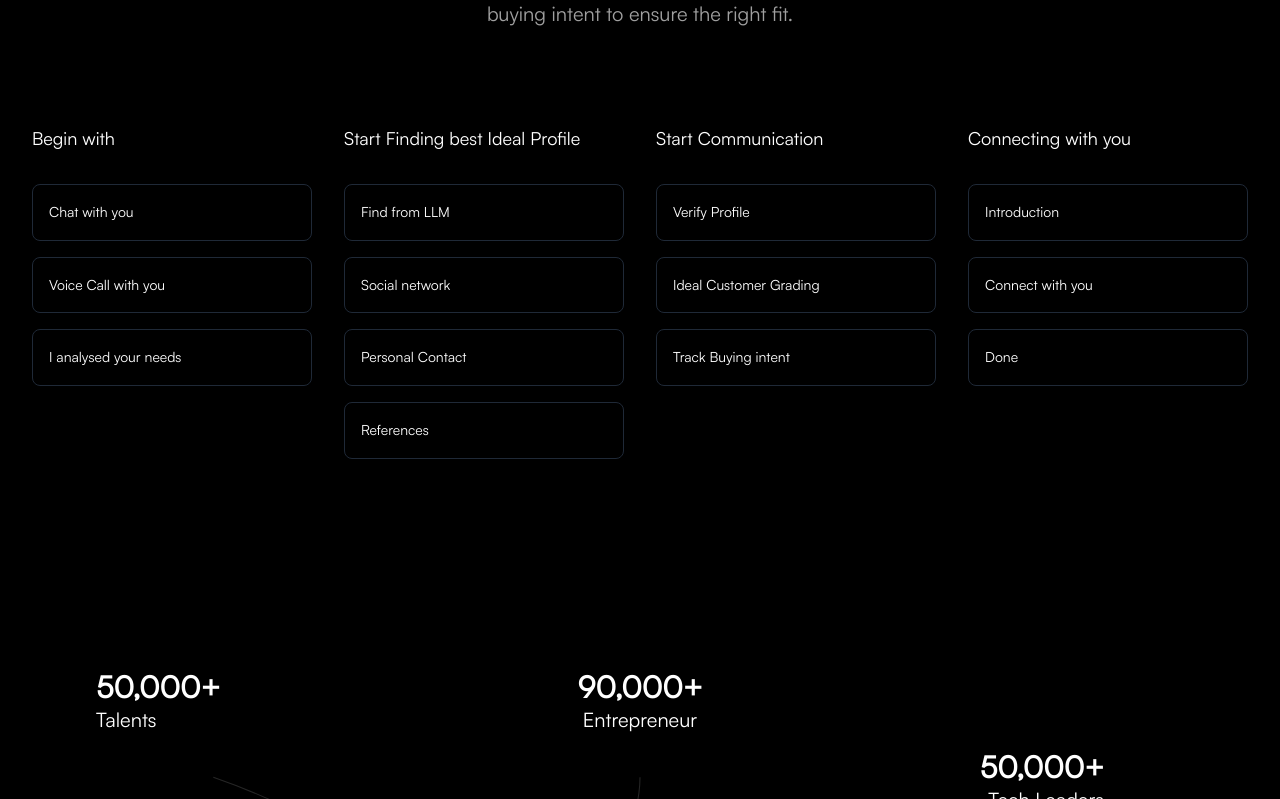
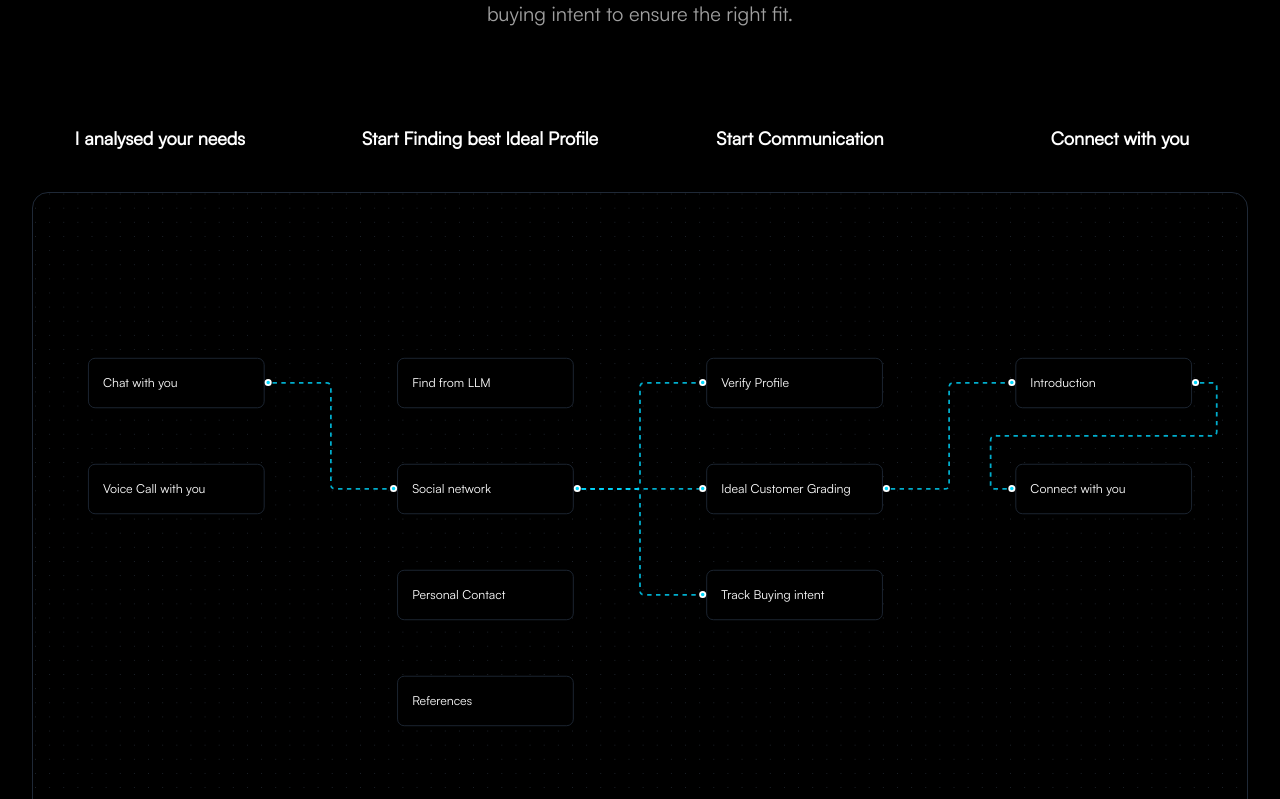
Before and after one commit to Vance-2025/Vance-Website, a Next.js app: page / in a window 1280 px wide. Shown: the part 1181-1980 px from the top of the page. Built offline with nearby package versions, Linux system fonts and the light colour scheme.

Commit message:
Nodes Connected

```diff
--- a/app/components/sections/BrandIdentity.tsx
+++ b/app/components/sections/BrandIdentity.tsx
@@ -1,3 +1,5 @@
+'use client';
+
 import Image from 'next/image';
 import { MessageCircle } from "lucide-react"
 
--- a/app/components/sections/ProcessFlow.tsx
+++ b/app/components/sections/ProcessFlow.tsx
@@ -3,6 +3,134 @@
 import { useState, useEffect } from 'react';
 import { MessageCircle, Phone, Users, Search, CheckCircle, UserCheck, TrendingUp, UserPlus, ArrowRight } from 'lucide-react';
 import { motion, useAnimation } from 'framer-motion';
+import {
+  ReactFlow,
+  Background,
+  Node,
+  Edge,
+  Handle,
+  Position,
+} from '@xyflow/react';
+import '@xyflow/react/dist/style.css';
+
+// Custom Node Component with both handles
+const CustomNodeWithHandles = ({ data }: any) => {
+  return (
+    <div className="relative">
+      <Handle
+        type="source"
+        position={Position.Right}
+        style={{
+          background: '#00D9FF',
+          width: 8,
+          height: 8,
+          border: '2px solid #fff',
+          borderRadius: '50%'
+        }}
+      />
+
+      <Handle
+        type="target"
+        position={Position.Left}
+        style={{
+          background: '#00D9FF',
+          width: 8,
+          height: 8,
+          border: '2px solid #fff',
+          borderRadius: '50%'
+        }}
+      />
+
+      <motion.div
+        whileHover={{ scale: 1.02 }}
+        className="bg-black border border-gray-800 rounded-lg p-4 transition-all duration-300 hover:border-gray-600 min-w-[200px]"
+      >
+        <p className="text-white text-sm leading-relaxed">
+          {data.label}
+        </p>
+      </motion.div>
+    </div>
+  );
+};
+
+// Custom Node Component without left handle
+const CustomNodeNoLeftHandle = ({ data }: any) => {
+  return (
+    <div className="relative">
+      <Handle
+        type="source"
+        position={Position.Right}
+        style={{
+          background: '#00D9FF',
+          width: 8,
+          height: 8,
+          border: '2px solid #fff',
+          borderRadius: '50%'
+        }}
+      />
+
+      <motion.div
+        whileHover={{ scale: 1.02 }}
+        className="bg-black border border-gray-800 rounded-lg p-4 transition-all duration-300 hover:border-gray-600 min-w-[200px]"
+      >
+        <p className="text-white text-sm leading-relaxed">
+          {data.label}
+        </p>
+      </motion.div>
+    </div>
+  );
+};
+
+// Custom Node Component without right handle
+const CustomNodeNoRightHandle = ({ data }: any) => {
+  return (
+    <div className="relative">
+      <Handle
+        type="target"
+        position={Position.Left}
+        style={{
+          background: '#00D9FF',
+          width: 8,
+          height: 8,
+          border: '2px solid #fff',
+          borderRadius: '50%'
+        }}
+      />
+
+      <motion.div
+        whileHover={{ scale: 1.02 }}
+        className="bg-black border border-gray-800 rounded-lg p-4 transition-all duration-300 hover:border-gray-600 min-w-[200px]"
+      >
+        <p className="text-white text-sm leading-relaxed">
+          {data.label}
+        </p>
+      </motion.div>
+    </div>
+  );
+};
+
+// Custom Node Component without any handles
+const CustomNodeNoHandles = ({ data }: any) => {
+  return (
+    <div className="relative">
+      <motion.div
+        whileHover={{ scale: 1.02 }}
+        className="bg-black border border-gray-800 rounded-lg p-4 transition-all duration-300 hover:border-gray-600 min-w-[200px]"
+      >
+        <p className="text-white text-sm leading-relaxed">
+          {data.label}
+        </p>
+      </motion.div>
+    </div>
+  );
+};
+
+const nodeTypes = {
+  custom: CustomNodeWithHandles,
+  noLeftHandle: CustomNodeNoLeftHandle,
+  noRightHandle: CustomNodeNoRightHandle,
+  noHandles: CustomNodeNoHandles,
+};
 
 const ProcessFlow = () => {
   const [activeStep, setActiveStep] = useState(0);
@@ -11,13 +139,12 @@ const ProcessFlow = () => {
   const processData = [
     {
       column: 1,
-      title: "Begin with",
+      title: "I analysed your needs",
       icon: MessageCircle,
       color: "from-blue-500 to-cyan-400",
       steps: [
-        { text: "Chat with you", icon: MessageCircle, highlight: false, done: false },
-        { text: "Voice Call with you", icon: Phone, highlight: false, done: false },
-        { text: "I analysed your needs", icon: Users, highlight: true, done: false }
+        { id: 'chat-with-you', text: "Chat with you", icon: MessageCircle, highlight: false, done: false },
+        { id: 'voice-call', text: "Voice Call with you", icon: Phone, highlight: false, done: false },
       ]
     },
     {
@@ -26,10 +153,10 @@ const ProcessFlow = () => {
       icon: Search,
       color: "from-purple-500 to-pink-400",
       steps: [
-        { text: "Find from LLM", icon: Search, highlight: false, done: false },
-        { text: "Social network", icon: Users, highlight: false, done: false },
-        { text: "Personal Contact", icon: UserCheck, highlight: false, done: false },
-        { text: "References", icon: Users, highlight: false, done: false }
+        { id: 'find-from-llm', text: "Find from LLM", icon: Search, highlight: false, done: false },
+        { id: 'social-network', text: "Social network", icon: Users, highlight: false, done: false },
+        { id: 'personal-contact', text: "Personal Contact", icon: UserCheck, highlight: false, done: false },
+        { id: 'references', text: "References", icon: Users, highlight: false, done: false }
       ]
     },
     {
@@ -38,9 +165,9 @@ const ProcessFlow = () => {
       icon: TrendingUp,
       color: "from-green-500 to-emerald-400",
       steps: [
-        { text: "Verify Profile", icon: CheckCircle, highlight: false, done: false },
-        { text: "Ideal Customer Grading", icon: TrendingUp, highlight: false, done: false },
-        { text: "Track Buying intent", icon: TrendingUp, highlight: false, done: false }
+        { id: 'verify-profile', text: "Verify Profile", icon: CheckCircle, highlight: false, done: false },
+        { id: 'customer-grading', text: "Ideal Customer Grading", icon: TrendingUp, highlight: false, done: false },
+        { id: 'track-buying-intent', text: "Track Buying intent", icon: TrendingUp, highlight: false, done: false }
       ]
     },
     {
@@ -49,12 +176,193 @@ const ProcessFlow = () => {
       icon: UserPlus,
       color: "from-orange-500 to-red-400",
       steps: [
-        { text: "Introduction", icon: UserPlus, highlight: false, done: false },
-        { text: "Connect with you", icon: CheckCircle, highlight: false, done: false },
-        { text: "Done", icon: CheckCircle, highlight: true, done: true }
+        { id: 'introduction', text: "Introduction", icon: UserPlus, highlight: false, done: false },
+        { id: 'connect-with-you', text: "Connect with you", icon: CheckCircle, highlight: false, done: false },
       ]
     }
   ];
+
+  // Create nodes based on processData with proper positioning
+  const initialNodes: Node[] = [];
+
+  processData.forEach((column, colIndex) => {
+    const xPosition = 100 + (colIndex * 350);
+    let yPosition = 50;
+
+    column.steps.forEach((step, stepIndex) => {
+      // Determine node type based on which handles should be removed
+      const nodesWithoutLeftHandle = ['chat-with-you'];
+      const nodesWithoutRightHandle = ['verify-profile', 'track-buying-intent', 'connect-with-you'];
+      const nodesWithoutAnyHandles = ['voice-call', 'personal-contact', 'references', 'find-from-llm'];
+
+      let nodeType = 'custom'; // default with both handles
+
+      if (nodesWithoutAnyHandles.includes(step.id)) {
+        nodeType = 'noHandles';
+      } else if (nodesWithoutLeftHandle.includes(step.id)) {
+        nodeType = 'noLeftHandle';
+      } else if (nodesWithoutRightHandle.includes(step.id)) {
+        nodeType = 'noRightHandle';
+      }
+
+      initialNodes.push({
+        id: step.id,
+        type: nodeType,
+        position: { x: xPosition, y: yPosition + (stepIndex * 120) },
+        data: { label: step.text, id: step.id },
+      });
+    });
+  });
+
+  // Create edges based on design.md connections:
+  // 1. Chat with you → all boxes in column 2
+  // 2. Social Network → all boxes in column 3
+  // 3. Track Buying intent → Introduction
+  // 4. Introduction → Connect with you
+  const initialEdges: Edge[] = [
+    // Chat with you connects to all boxes in column 2
+    {
+      id: 'e-chat-llm',
+      source: 'chat-with-you',
+      target: 'find-from-llm',
+      animated: true,
+      style: {
+        strokeDasharray: '5,5',
+        stroke: '#00D9FF',
+        strokeWidth: 3,
+        strokeOpacity: 0.8
+      },
+      type: 'smoothstep'
+    },
+    {
+      id: 'e-chat-social',
+      source: 'chat-with-you',
+      target: 'social-network',
+      animated: true,
+      style: {
+        strokeDasharray: '5,5',
+        stroke: '#00D9FF',
+        strokeWidth: 3,
+        strokeOpacity: 0.8
+      },
+      type: 'smoothstep'
+    },
+    {
+      id: 'e-chat-personal',
+      source: 'chat-with-you',
+      target: 'personal-contact',
+      animated: true,
+      style: {
+        strokeDasharray: '5,5',
+        stroke: '#00D9FF',
+        strokeWidth: 3,
+        strokeOpacity: 0.8
+      },
+      type: 'smoothstep'
+    },
+    {
+      id: 'e-chat-references',
+      source: 'chat-with-you',
+      target: 'references',
+      animated: true,
+      style: {
+        strokeDasharray: '5,5',
+        stroke: '#00D9FF',
+        strokeWidth: 3,
+        strokeOpacity: 0.8
+      },
+      type: 'smoothstep'
+    },
+
+    // Social Network connects to all boxes in column 3
+    {
+      id: 'e-social-verify',
+      source: 'social-network',
+      target: 'verify-profile',
+      animated: true,
+      style: {
+        strokeDasharray: '5,5',
+        stroke: '#00D9FF',
+        strokeWidth: 3,
+        strokeOpacity: 0.8
+      },
+      type: 'smoothstep'
+    },
+    {
+      id: 'e-social-grading',
+      source: 'social-network',
+      target: 'customer-grading',
+      animated: true,
+      style: {
+        strokeDasharray: '5,5',
+        stroke: '#00D9FF',
+        strokeWidth: 3,
+        strokeOpacity: 0.8
+      },
+      type: 'smoothstep'
+    },
+    {
+      id: 'e-social-intent',
+      source: 'social-network',
+      target: 'track-buying-intent',
+      animated: true,
+      style: {
+        strokeDasharray: '5,5',
+        stroke: '#00D9FF',
+        strokeWidth: 3,
+        strokeOpacity: 0.8
+      },
+      type: 'smoothstep'
+    },
+
+    // Track Buying intent connects to Introduction
+    {
+      id: 'e-intent-intro',
+      source: 'track-buying-intent',
+      target: 'introduction',
+      animated: true,
+      style: {
+        strokeDasharray: '5,5',
+        stroke: '#00D9FF',
+        strokeWidth: 3,
+        strokeOpacity: 0.8
+      },
+      type: 'smoothstep'
+    },
+
+    // Ideal Customer Grading connects to Introduction
+    {
+      id: 'e-grading-intro',
+      source: 'customer-grading',
+      target: 'introduction',
+      animated: true,
+      style: {
+        strokeDasharray: '5,5',
+        stroke: '#00D9FF',
+        strokeWidth: 3,
+        strokeOpacity: 0.8
+      },
+      type: 'smoothstep'
+    },
+
+    // Introduction connects to Connect with you
+    {
+      id: 'e-intro-connect',
+      source: 'introduction',
+      target: 'connect-with-you',
+      animated: true,
+      style: {
+        strokeDasharray: '5,5',
+        stroke: '#00D9FF',
+        strokeWidth: 3,
+        strokeOpacity: 0.8
+      },
+      type: 'smoothstep'
+    },
+  ];
+
+  const [nodes, setNodes] = useState<Node[]>(initialNodes);
+  const [edges, setEdges] = useState<Edge[]>(initialEdges);
 
   const containerVariants = {
     hidden: { opacity: 0 },
@@ -129,7 +437,46 @@ const ProcessFlow = () => {
           </motion.p>
         </motion.div>
 
-        {/* Process Flow */}
+        {/* Column Headings */}
+        <motion.div
+          variants={containerVariants}
+          initial="hidden"
+          whileInView="visible"
+          viewport={{ once: true, margin: "-100px" }}
+          className="relative mb-8"
+        >
+          <div className="grid grid-cols-4 gap-8 lg:gap-16">
+            {/* Column 1 Heading */}
+            <div className="text-center">
+              <h3 className="text-white text-lg font-semibold mb-2">
+                I analysed your needs
+              </h3>
+            </div>
+
+            {/* Column 2 Heading */}
+            <div className="text-center">
+              <h3 className="text-white text-lg font-semibold mb-2">
+                Start Finding best Ideal Profile
+              </h3>
+            </div>
+
+            {/* Column 3 Heading */}
+            <div className="text-center">
+              <h3 className="text-white text-lg font-semibold mb-2">
+                Start Communication
+              </h3>
+            </div>
+
+            {/* Column 4 Heading */}
+            <div className="text-center">
+              <h3 className="text-white text-lg font-semibold mb-2">
+                Connect with you
+              </h3>
+            </div>
+          </div>
+        </motion.div>
+
+        {/* React Flow Canvas */}
         <motion.div
           variants={containerVariants}
           initial="hidden"
@@ -137,85 +484,36 @@ const ProcessFlow = () => {
           viewport={{ once: true, margin: "-100px" }}
           className="relative"
         >
-          {/* Desktop Layout - 4 columns */}
-          <div className="hidden lg:grid lg:grid-cols-12 gap-8 items-start relative">
-
-            {processData.map((column, columnIndex) => (
-              <motion.div
-                key={columnIndex}
-                variants={itemVariants}
-                className="lg:col-span-3 relative"
-              >
-                {/* Column Header */}
-                <div className="mb-8">
-                  <h3 className="text-white text-lg font-medium mb-4">
-                    {column.title}
-                  </h3>
-                </div>
-
-                {/* Steps */}
-                <div className="space-y-4">
-                  {column.steps.map((step, stepIndex) => {
-                    const globalStepIndex = processData.slice(0, columnIndex).reduce((acc, col) => acc + col.steps.length, 0) + stepIndex;
-                    const isActive = globalStepIndex === activeStep;
-
-                    return (
-                      <motion.div
-                        key={stepIndex}
-                        initial={{ opacity: 0, y: 20 }}
-                        whileInView={{ opacity: 1, y: 0 }}
-                        viewport={{ once: true }}
-                        whileHover={{ scale: 1.02 }}
-                        className="bg-black border border-gray-800 rounded-lg p-4 transition-all duration-300 hover:border-gray-600"
-                      >
-                        <p className="text-white text-sm leading-relaxed">
-                          {step.text}
-                        </p>
-                      </motion.div>
-                    );
-                  })}
-                </div>
-
-              </motion.div>
-            ))}
-          </div>
-
-          {/* Mobile Layout - 2x2 Grid */}
-          <div className="lg:hidden grid grid-cols-2 gap-8">
-            {processData.map((column, columnIndex) => (
-              <motion.div
-                key={columnIndex}
-                variants={itemVariants}
-                className="space-y-4"
-              >
-                {/* Column Header */}
-                <div className="mb-6">
-                  <h3 className="text-white text-base font-medium">
-                    {column.title}
-                  </h3>
-                </div>
-
-                {/* Steps */}
-                <div className="space-y-3">
-                  {column.steps.map((step, stepIndex) => {
-                    const globalStepIndex = processData.slice(0, columnIndex).reduce((acc, col) => acc + col.steps.length, 0) + stepIndex;
-                    const isActive = globalStepIndex === activeStep;
-
-                    return (
-                      <motion.div
-                        key={stepIndex}
-                        whileHover={{ scale: 1.02 }}
-                        className="bg-black border border-gray-800 rounded-lg p-3 transition-all duration-300 hover:border-gray-600"
-                      >
-                        <p className="text-white text-xs leading-relaxed">
-                          {step.text}
-                        </p>
-                      </motion.div>
-                    );
-                  })}
-                </div>
-              </motion.div>
-            ))}
+          <div className="w-full h-[500px] lg:h-[700px] bg-black/50 rounded-2xl border border-gray-800 overflow-hidden">
+            <ReactFlow
+              nodes={nodes}
+              edges={edges}
+              nodeTypes={nodeTypes}
+              fitView
+              attributionPosition="bottom-left"
+              defaultEdgeOptions={{
+                type: 'smoothstep',
+                animated: true,
+                style: { strokeDasharray: '5,5' },
+              }}
+              className="bg-transparent"
+              proOptions={{ hideAttribution: true }}
+              nodesDraggable={false}
+              nodesConnectable={false}
+              elementsSelectable={false}
+              panOnDrag={false}
+              zoomOnScroll={false}
+              zoomOnPinch={false}
+              panOnScroll={false}
+              preventScrolling={true}
+            >
+              <Background
+                color="#374151"
+                gap={16}
+                size={1}
+                style={{ backgroundColor: 'transparent' }}
+              />
+            </ReactFlow>
           </div>
         </motion.div>
       </div>
--- a/app/globals.css
+++ b/app/globals.css
@@ -377,3 +377,74 @@ body {
     scroll-behavior: auto !important;
   }
 }
+
+/* React Flow custom styles for dark theme */
+.react-flow {
+  background-color: transparent !important;
+}
+
+.react-flow__attribution {
+  opacity: 0.3;
+}
+
+.react-flow__controls {
+  background: rgba(0, 0, 0, 0.8) !important;
+  border: 1px solid #374151 !important;
+  border-radius: 0.5rem !important;
+}
+
+.react-flow__controls-button {
+  background: rgba(0, 0, 0, 0.8) !important;
+  border-bottom: 1px solid #374151 !important;
+  color: #9CA3AF !important;
+  transition: all 0.2s ease !important;
+}
+
+.react-flow__controls-button:hover {
+  background: rgba(99, 102, 241, 0.2) !important;
+  color: #6366f1 !important;
+}
+
+.react-flow__controls-button svg {
+  fill: currentColor !important;
+}
+
+.react-flow__minimap {
+  background: rgba(0, 0, 0, 0.8) !important;
+  border: 1px solid #374151 !important;
+  border-radius: 0.5rem !important;
+}
+
+.react-flow__edge-path {
+  stroke-width: 2px !important;
+}
+
+.react-flow__edge.animated path {
+  stroke-dasharray: 5, 5 !important;
+}
+
+.react-flow__background {
+  background-color: transparent !important;
+}
+
+/* React Flow Handle Styles */
+.react-flow__handle {
+  opacity: 1 !important;
+  visibility: visible !important;
+}
+
+.react-flow__handle-top {
+  top: -4px !important;
+}
+
+.react-flow__handle-bottom {
+  bottom: -4px !important;
+}
+
+.react-flow__handle-left {
+  left: -4px !important;
+}
+
+.react-flow__handle-right {
+  right: -4px !important;
+}
--- a/package.json
+++ b/package.json
@@ -14,6 +14,7 @@
     "@types/node": "^20.12.0",
     "@types/react": "^18.3.0",
     "@types/react-dom": "^18.3.0",
+    "@xyflow/react": "^12.8.6",
     "autoprefixer": "^10.4.0",
     "clsx": "^2.1.0",
     "framer-motion": "^11.18.2",
```
Also changed, not shown: 2 other files (tests, documents, lock files or other folders).
